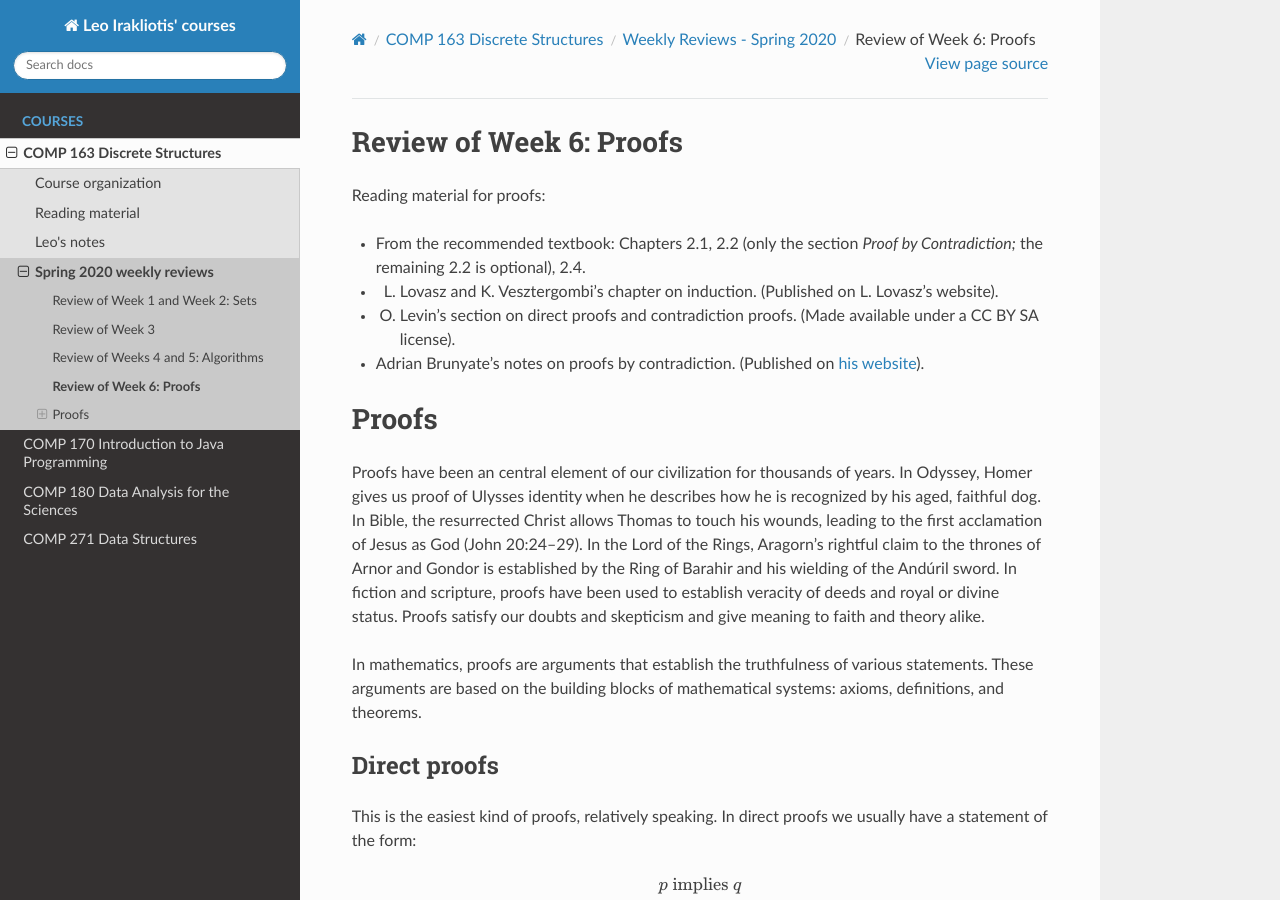
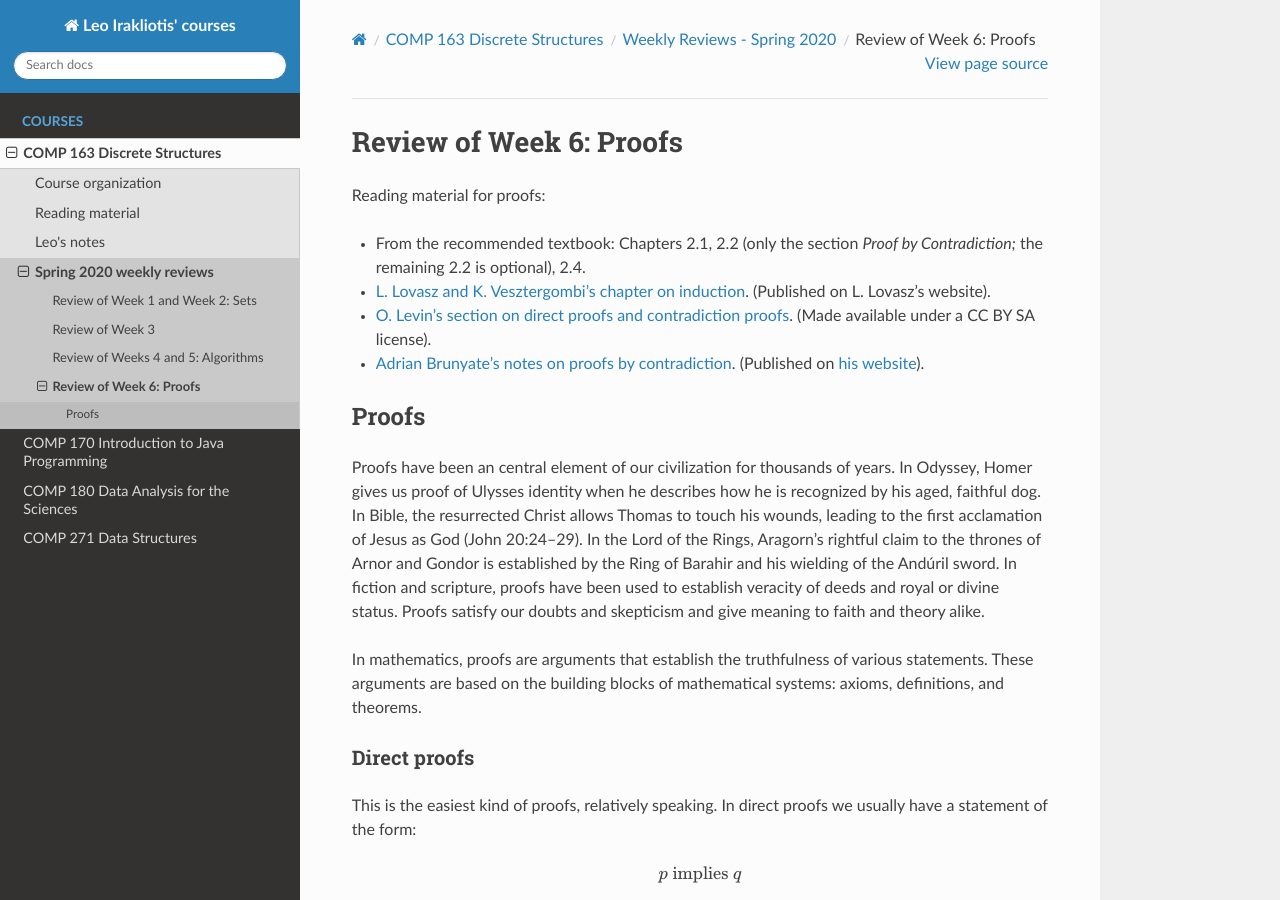
Before and after one commit to sleepyjaree/cdp, a Sphinx documentation site: the page built from source/COMP163/2020Spring/week6.rst, in a window 1280 px wide and 900 px high. Built offline with Sphinx 7.4.7 and the Read the Docs theme 2.0.0, drawn with Linux system fonts in a browser that asks for light colours; part of the change alters nothing that is shown.

```diff
--- a/source/COMP163/2020Spring/week6.rst
+++ b/source/COMP163/2020Spring/week6.rst
@@ -1,12 +1,13 @@
 
 Review of Week 6: Proofs
-========================
+~~~~~~~~~~~~~~~~~~~~~~~~
+
 
 Reading material for proofs:
 
 * From the recommended textbook: Chapters 2.1, 2.2 (only the section *Proof by Contradiction;* the remaining 2.2 is optional), 2.4.
-* L. Lovasz and K. Vesztergombi's chapter on induction. (Published on L. Lovasz's website).
-* O. Levin's section on direct proofs and contradiction proofs. (Made available under a CC BY SA license).
-* Adrian Brunyate's notes on proofs by contradiction. (Published on `his website <http://www.math.stonybrook.edu/~brunyate/>`_).
+* `L. Lovasz and K. Vesztergombi's chapter on induction <https://github.com/lgreco/cdp/blob/master/source/COMP163/OER/LovaszVesztergombi-induction.pdf>`_. (Published on L. Lovasz's website).
+* `O. Levin's section on direct proofs and contradiction proofs <https://github.com/lgreco/cdp/blob/master/source/COMP163/OER/Levin-direct-contradiction.pdf>`_. (Made available under a CC BY SA license).
+* `Adrian Brunyate's notes on proofs by contradiction <https://github.com/lgreco/cdp/blob/master/source/COMP163/OER/Adrian%20Brunyate%20proofs%20by%20contradiction.pdf>`_. (Published on `his website <http://www.math.stonybrook.edu/~brunyate/>`_).
 
 .. include:: ../notes/proofs.rst
```
